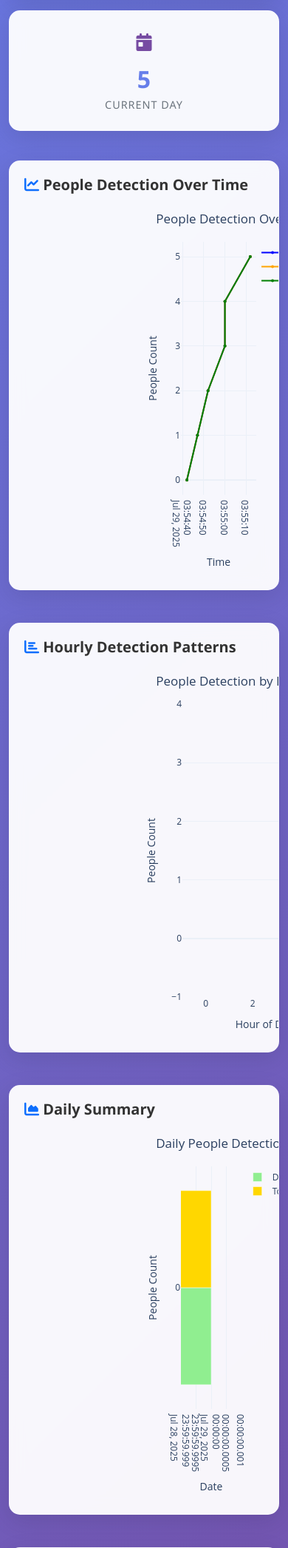
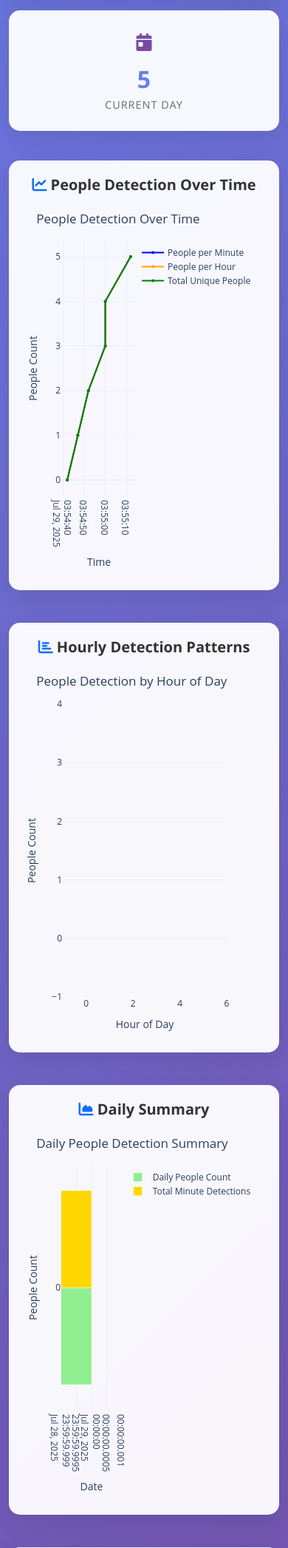
Before and after one commit to TheRealJacob07/Raspberry-Pi-Projects, a Flask app: page / in a window 390 px wide. Shown: the part 721-2814 px from the top of the page at 74% size. Run offline with Flask 2, Linux system fonts and the light colour scheme; some libraries are stand-ins or nearby versions.

Commit message:
Enhance web dashboard layout and chart responsiveness. Updated Plotly configurations in web_dashboard.py to improve chart sizing and added CSS styles in dashboard.html for better alignment and visibility of charts. Implemented a resize function to ensure charts adapt to container dimensions, enhancing user experience.

```diff
--- a/Vision/templates/dashboard.html
+++ b/Vision/templates/dashboard.html
@@ -51,6 +51,8 @@
             min-height: 400px;
             display: flex;
             flex-direction: column;
+            position: relative;
+            overflow: visible;
         }
 
         .chart-container h5 {
@@ -64,6 +66,24 @@
             display: flex;
             align-items: center;
             justify-content: center;
+            width: 100%;
+            height: 100%;
+        }
+
+        /* Ensure Plotly charts are properly centered */
+        .js-plotly-plot {
+            width: 100% !important;
+            height: 100% !important;
+        }
+
+        .js-plotly-plot .plotly {
+            width: 100% !important;
+            height: 100% !important;
+        }
+
+        .js-plotly-plot .plotly .main-svg {
+            width: 100% !important;
+            height: 100% !important;
         }
 
         .stat-value {
@@ -168,13 +188,39 @@
         /* Ensure chart containers are properly positioned */
         .chart-container {
             position: relative;
-            overflow: hidden;
+            overflow: visible;
+            text-align: center;
         }
 
         /* Hide any unwanted overlays */
         .chart-container > div:not(:first-child) {
             position: relative;
             z-index: 1;
+        }
+
+        /* Fix chart alignment and sizing */
+        #timeSeriesChart,
+        #hourlyPatternChart,
+        #dailySummaryChart,
+        #heatmapChart {
+            width: 100% !important;
+            height: 100% !important;
+            display: flex !important;
+            align-items: center !important;
+            justify-content: center !important;
+        }
+
+        /* Ensure Plotly charts fill their containers properly */
+        .js-plotly-plot .plotly .main-svg {
+            width: 100% !important;
+            height: 100% !important;
+            max-width: none !important;
+        }
+
+        /* Fix any margin or padding issues */
+        .chart-container .js-plotly-plot {
+            margin: 0 !important;
+            padding: 0 !important;
         }
 
         @media (max-width: 768px) {
@@ -223,7 +269,7 @@
     <!-- Main Content -->
     <div class="container-fluid py-4">
         <!-- Statistics Cards -->
-        <div class="row mb-4" id="statsCards">
+        <div class="row mb-4 justify-content-center" id="statsCards">
             <div class="col-lg-3 col-md-6 mb-3">
                 <div class="stats-card p-4 text-center">
                     <div class="stat-icon mb-2">
@@ -263,7 +309,7 @@
         </div>
 
         <!-- Charts -->
-        <div class="row">
+        <div class="row justify-content-center">
             <!-- Time Series Chart -->
             <div class="col-lg-8 mb-4">
                 <div class="chart-container">
@@ -421,11 +467,16 @@
                         modeBarButtonsToRemove: ['pan2d', 'lasso2d', 'select2d'],
                         displaylogo: false,
                         showTips: false,
-                        staticPlot: false
+                        staticPlot: false,
+                        useResizeHandler: true,
+                        autosize: true
                     });
 
                     // Clean up any debug elements that might appear
                     this.cleanupDebugElements(containerId);
+
+                    // Ensure proper chart sizing and centering
+                    this.resizeChart(containerId);
 
                     this.charts[containerId] = data;
                 } catch (error) {
@@ -485,6 +536,27 @@
                 });
             }
 
+            resizeChart(containerId) {
+                // Ensure the chart is properly sized and centered
+                const container = document.getElementById(containerId);
+                if (container && container.querySelector('.js-plotly-plot')) {
+                    // Trigger a resize event to ensure proper sizing
+                    window.dispatchEvent(new Event('resize'));
+
+                    // Force the chart to redraw with proper dimensions
+                    setTimeout(() => {
+                        const plotElement = container.querySelector('.js-plotly-plot');
+                        if (plotElement && plotElement._fullLayout) {
+                            Plotly.relayout(containerId, {
+                                autosize: true,
+                                width: container.offsetWidth,
+                                height: container.offsetHeight
+                            });
+                        }
+                    }, 100);
+                }
+            }
+
             updateStatus(message, type) {
                 const statusElement = document.getElementById('connectionStatus');
                 statusElement.textContent = message;
--- a/Vision/web_dashboard.py
+++ b/Vision/web_dashboard.py
@@ -271,7 +271,9 @@
                     showlegend=True,
                     plot_bgcolor='rgba(0,0,0,0)',
                     paper_bgcolor='rgba(0,0,0,0)',
-                    margin=dict(l=50, r=50, t=50, b=50)
+                    margin=dict(l=50, r=50, t=50, b=50),
+                    autosize=True,
+                    width=None
                 )
 
                 return jsonify(json.loads(fig.to_json()))
@@ -320,7 +322,9 @@
                 showlegend=True,
                 plot_bgcolor='rgba(0,0,0,0)',
                 paper_bgcolor='rgba(0,0,0,0)',
-                margin=dict(l=50, r=50, t=50, b=50)
+                margin=dict(l=50, r=50, t=50, b=50),
+                autosize=True,
+                width=None
             )
 
             return jsonify(json.loads(fig.to_json()))
@@ -367,7 +371,9 @@
                 showlegend=True,
                 plot_bgcolor='rgba(0,0,0,0)',
                 paper_bgcolor='rgba(0,0,0,0)',
-                margin=dict(l=50, r=50, t=50, b=50)
+                margin=dict(l=50, r=50, t=50, b=50),
+                autosize=True,
+                width=None
             )
 
             return jsonify(json.loads(fig.to_json()))
@@ -430,7 +436,9 @@
                     showlegend=False,
                     plot_bgcolor='rgba(0,0,0,0)',
                     paper_bgcolor='rgba(0,0,0,0)',
-                    margin=dict(l=50, r=50, t=50, b=50)
+                    margin=dict(l=50, r=50, t=50, b=50),
+                    autosize=True,
+                    width=None
                 )
 
                 return jsonify(json.loads(fig.to_json()))
```
